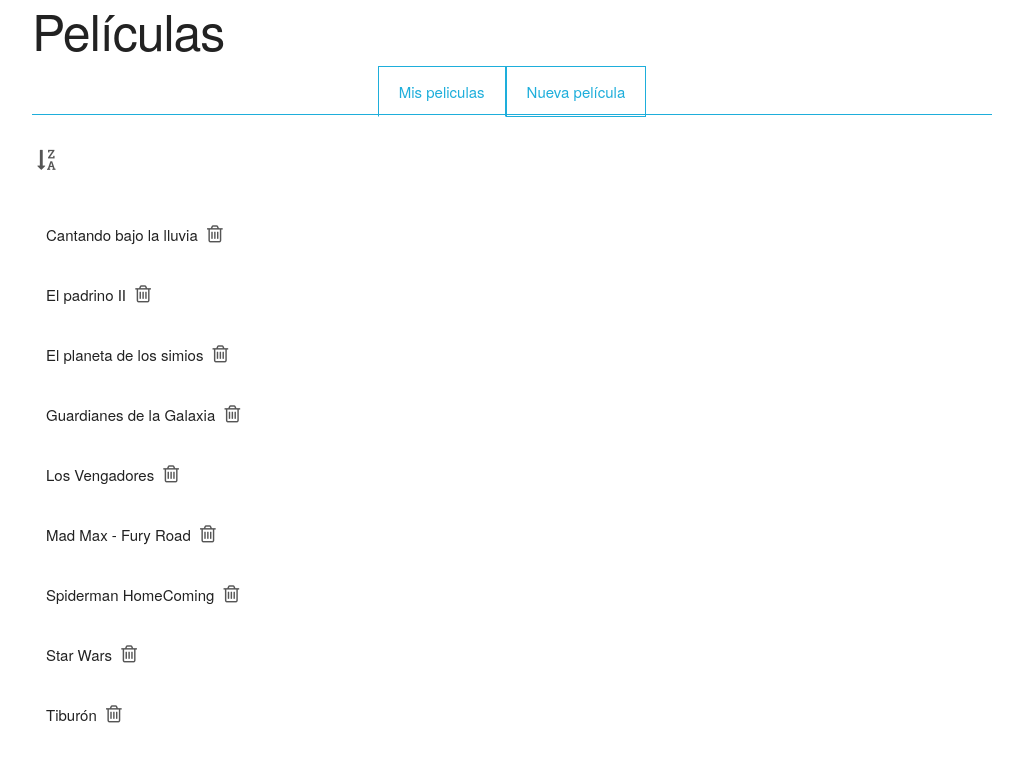
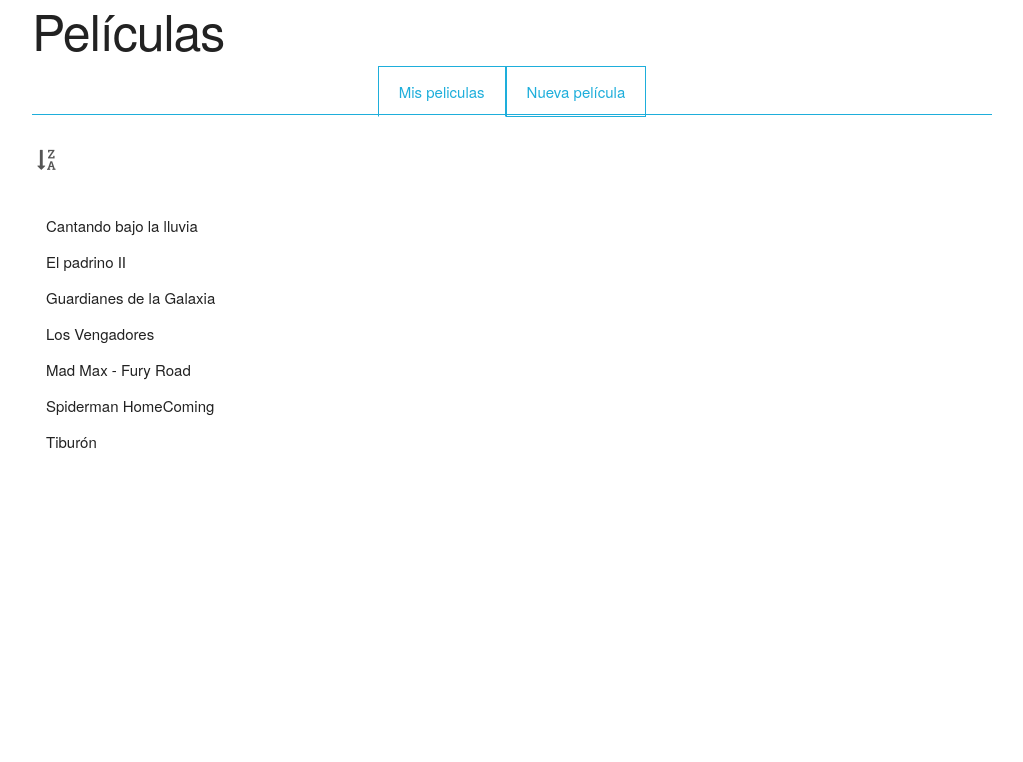
Before and after one commit to Alcaudon/peliculas, an Angular app: page /lista-peliculas in a window 1280 px wide. Shown: the top 762 px of the page, without its empty margins (128-1151 px from the left). Built offline with nearby package versions, Linux system fonts and the light colour scheme; data requests are answered from the project's data file.

Commit message:
Mejoramos el botón de eliminar películas.

```diff
--- a/db.json
+++ b/db.json
@@ -36,18 +36,6 @@
       "titulo": "Tiburón",
       "director": "Steven Spielberg",
       "id": 7
-    },
-    {
-      "titulo": "Star Wars",
-      "director": "George Lucas",
-      "id": 8
-    },
-    {
-      "titulo": "El planeta de los simios",
-      "director": "Tim Burton",
-      "youtube": "",
-      "imdb": "tt0133152",
-      "id": 9
     }
   ]
 }
--- a/src/app/detalles-pelicula/detalles-pelicula.component.html
+++ b/src/app/detalles-pelicula/detalles-pelicula.component.html
@@ -8,4 +8,8 @@
   <button (click)="notificarNavegacionIMDB()">
     <i class="fa fa-imdb" aria-hidden="true"></i>
   </button>
+
+  <button (click)="notificarEliminacionPelicula()">
+    <i class="fa fa-trash-o" aria-hidden="true"></i>
+</button>
 </div>
--- a/src/app/detalles-pelicula/detalles-pelicula.component.ts
+++ b/src/app/detalles-pelicula/detalles-pelicula.component.ts
@@ -10,6 +10,7 @@
  @Input() pelicula: Pelicula;
  @Output() botonYoutubePulsado = new EventEmitter<string>();
  @Output() botonIMDBPulsado = new EventEmitter<string>();
+ @Output() botonElininarPulsado = new EventEmitter <Pelicula> ();
 
  notificarNavegacionYoutube(): void {
     this.botonYoutubePulsado.emit(this.contruirRutaYoutube());
@@ -30,4 +31,9 @@
 ?`http://www.imdb.com/title/${this.pelicula.imdb}`
 : null;
 }
+
+notificarEliminacionPelicula(): void {
+  this.botonElininarPulsado.emit(this.pelicula);
 }
+
+}
--- a/src/app/formulario-pelicula/formulario-pelicula.component.html
+++ b/src/app/formulario-pelicula/formulario-pelicula.component.html
@@ -9,11 +9,24 @@
     </div>
   </div>
 
-
   <div class="row">
     <div class="offset-by-three six columns">
       <label for="">Director</label>
       <input type="text" formControlName='director' class="u-full-width">
+    </div>
+  </div>
+
+  <div class="row">
+    <div class="offset-by-three six columns">
+      <label for="">Youtube</label>
+      <input type="text" formControlName='youtube' class="u-full-width">
+    </div>
+  </div>
+
+  <div class="row">
+    <div class="offset-by-three six columns">
+      <label for="">IMDB</label>
+      <input type="text" formControlName='imdb' class="u-full-width">
     </div>
   </div>
 
--- a/src/app/formulario-pelicula/formulario-pelicula.component.ts
+++ b/src/app/formulario-pelicula/formulario-pelicula.component.ts
@@ -18,7 +18,9 @@
    private crearFormulario(): void {
     this.formulario = this._formBuilder.group({
       titulo: ['', Validators.required],
-      director: ''
+      director: '',
+      youtube: '',
+      imdb: ''
     });
    }
 
--- a/src/app/lista-peliculas/lista-peliculas.component.html
+++ b/src/app/lista-peliculas/lista-peliculas.component.html
@@ -10,8 +10,5 @@
   <li *ngFor="let pelicula of peliculas | ordenarPeliculas:orden "
    (click)="notificarSeleccionPelicula(pelicula)">
     {{ pelicula.titulo }}
-    <button (click)="notificarEliminacionPelicula(pelicula)">
-        <i class="fa fa-trash-o" aria-hidden="true"></i>
-    </button>
   </li>
 </ul>
--- a/src/app/lista-peliculas/lista-peliculas.component.ts
+++ b/src/app/lista-peliculas/lista-peliculas.component.ts
@@ -9,14 +9,11 @@
 
   orden: string = 'asc';
 
- @Output() botonElininarPulsado = new EventEmitter <Pelicula> ();
+
  @Output() peliculaSeleccionada = new EventEmitter <Pelicula> ();
 
  @Input() peliculas: Pelicula[];
 
- notificarEliminacionPelicula(pelicula: Pelicula): void {
-    this.botonElininarPulsado.emit(pelicula);
- }
 
  notificarSeleccionPelicula(pelicula: Pelicula):void{
     this.peliculaSeleccionada.emit(pelicula);
--- a/src/app/ruta-a/ruta-a.component.html
+++ b/src/app/ruta-a/ruta-a.component.html
@@ -2,8 +2,7 @@
   <div class="six columns">
       <app-lista-peliculas
       [peliculas]="peliculas$ | async"
-      (peliculaSeleccionada)="verDetalles($event)"
-      (botonElininarPulsado)="eliminarPelicula($event)">
+      (peliculaSeleccionada)="verDetalles($event)">
       </app-lista-peliculas>
   </div>
   <div class="six columns">
@@ -11,6 +10,7 @@
       [pelicula]="peliculaSeleccionada"
       (botonYoutubePulsado)="verTrailer($event)"
       (botonIMDBPulsado)="verDatos($event)"
+      (botonElininarPulsado)="eliminarPelicula($event)"
       >
     </app-detalles-pelicula>
   </div>
--- a/src/app/ruta-a/ruta-a.component.ts
+++ b/src/app/ruta-a/ruta-a.component.ts
@@ -19,9 +19,15 @@
     this.peliculas$ = this._peliculasService.obtenerPeliculas();
   }
 
-  eliminarPelicula(titulo: Pelicula): void {
-    this._peliculasService.eliminarPelicula(titulo);
-    //this.titulos = this._peliculasService.obtenerPeliculas();
+  eliminarPelicula(pelicula: Pelicula): void {
+    this._peliculasService
+    .eliminarPelicula(pelicula)
+    .subscribe(() => {
+      this.peliculas$ = this._peliculasService.obtenerPeliculas();
+      this.peliculaSeleccionada =null;
+
+    });
+
   }
 
   verDetalles(titulo: Pelicula): void {
```
